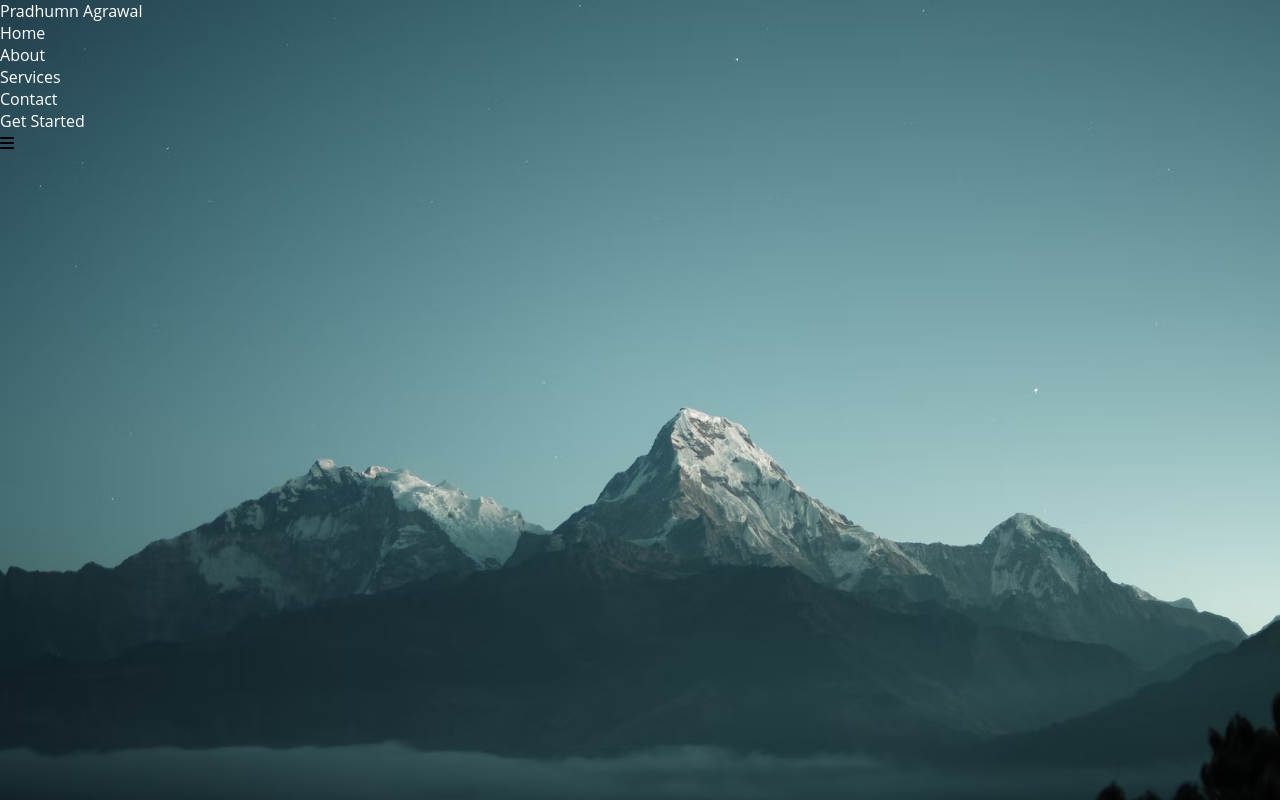
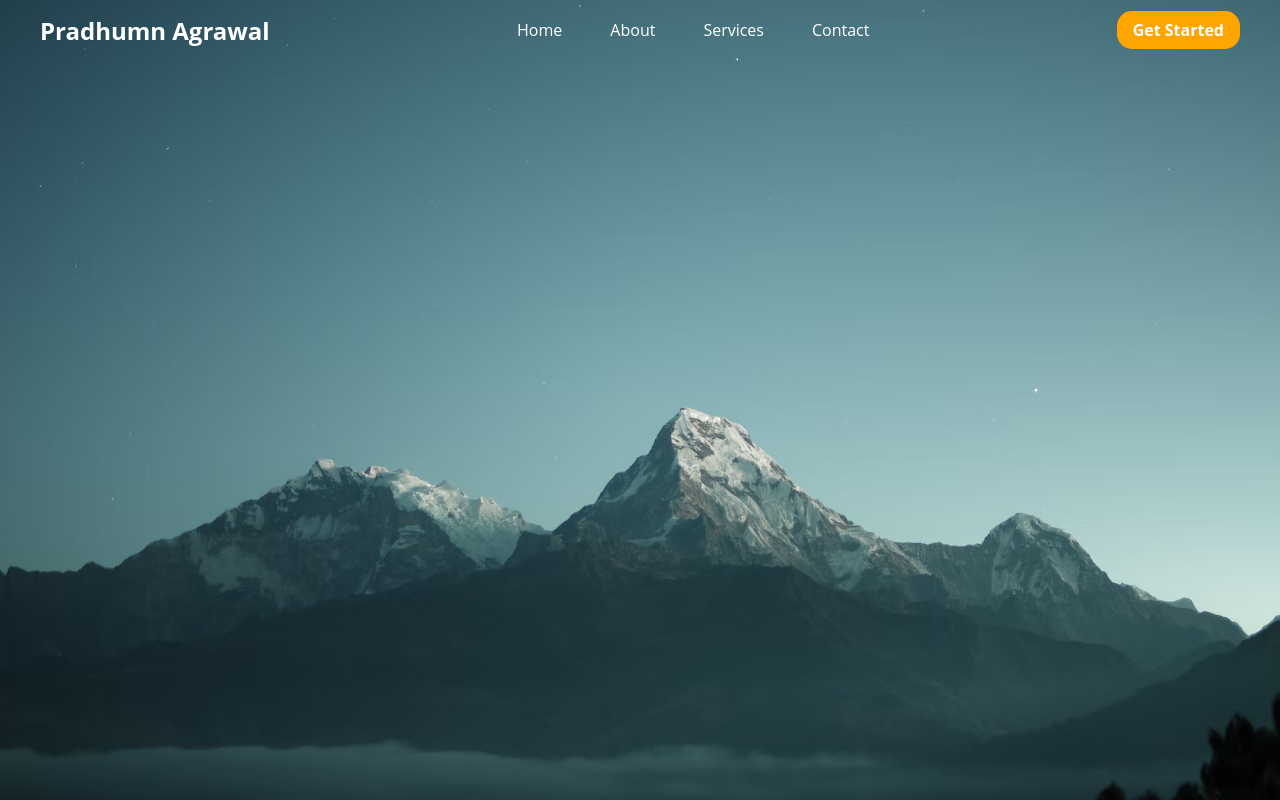
Before and after one commit to pradhumn14/responsive-navbar, a plain HTML site: page index.html in a window 1280 px wide. Drawn offline with Linux system fonts and the light colour scheme.

Commit message:
updated files

```diff
--- a/style.css
+++ b/style.css
@@ -22,5 +22,64 @@ a {
     text-decoration: none;
     color: #fff;
     font-size: 1rem;
+}
 
+a:hover {
+    color: orange;
 }
+
+/* Header */
+header {
+    position: relative;
+    padding: 0 2rem;
+}
+
+.navbar {
+    width: 100%;
+    height: 60px;
+    max-width: 1200px;
+    margin: 0 auto;
+    display: flex;
+    align-items: center;
+    justify-content: space-between;
+}
+
+.navbar .logo a {
+    font-size: 1.5rem;
+    font-weight: bold;
+}
+
+.navbar .links {
+    display: flex;
+    gap: 3rem;
+}
+
+.navbar .toggle_btn {
+    color: #fff;
+    font-size: 1.5rem;
+    cursor: pointer;
+    display: none;
+}
+
+.action_btn {
+    background-color: orange;
+    color: #fff;
+    padding: 0.5rem 1rem;
+    border: none;
+    outline: none;
+    border-radius: 15px;
+    /* font-size: 0.8rem; */
+    font-weight: bold;
+    transition: scale 0.2 ease;
+}
+
+.action_btn:hover {
+    scale: 1.05;
+    color: #fff;
+}
+
+.action_btn:active {
+    scale: 0.95;
+}
+
+/*  */
```
Also changed, not shown: index.html (+1 -0 lines).
